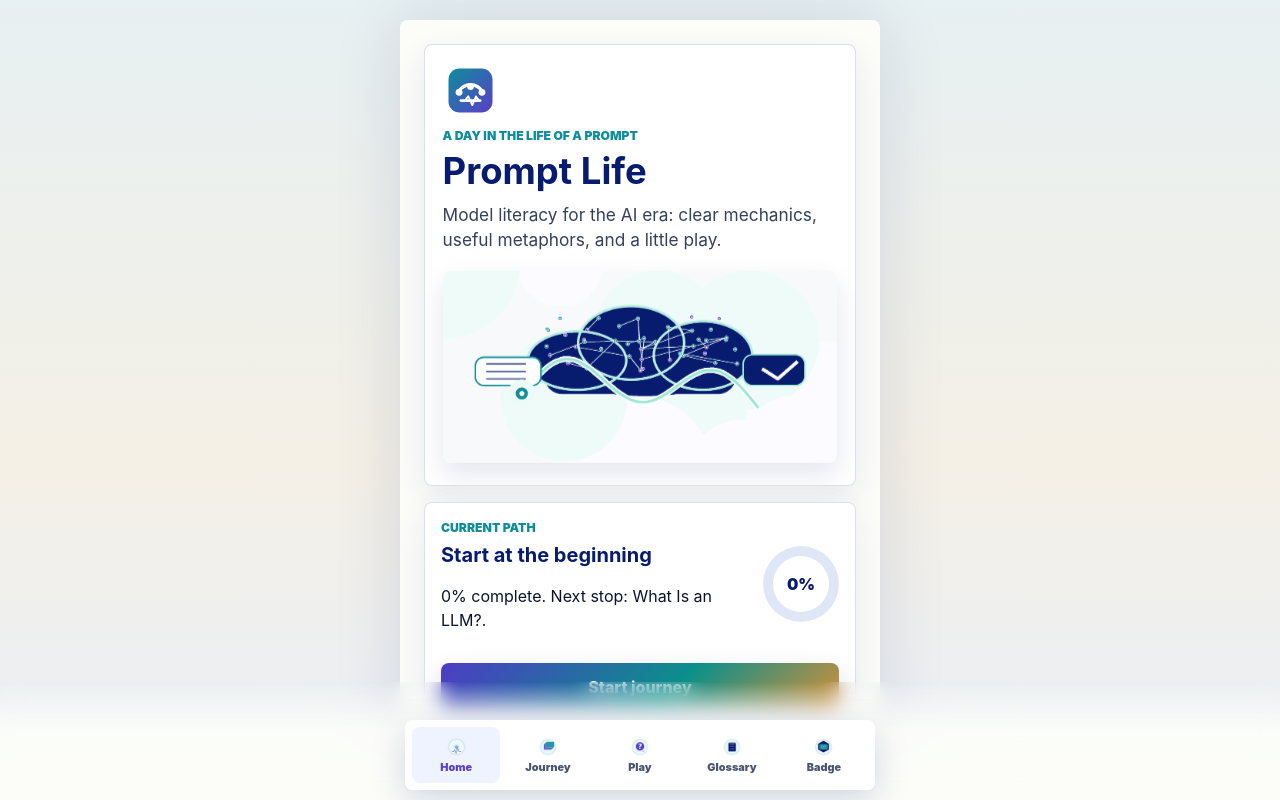
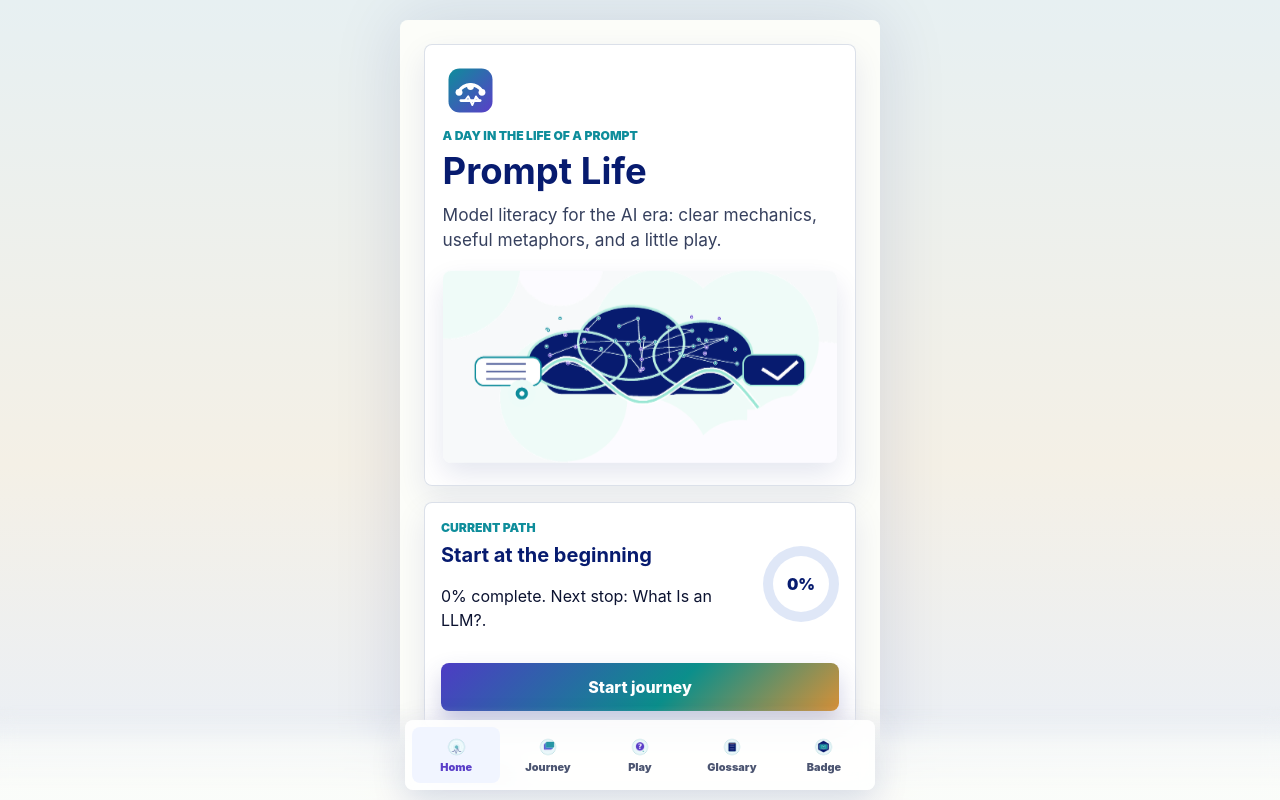
Before and after one commit to KevinHegg/promptlife, a React (Vite) app: page / in a window 1280 px wide. Built offline with nearby package versions, Linux system fonts and the light colour scheme.

Commit message:
Polish bottom navbar blur

```diff
--- a/src/main.tsx
+++ b/src/main.tsx
@@ -29,7 +29,7 @@ import './styles/global.css'
 const BASE = import.meta.env.BASE_URL.replace(/\/$/, '')
 const ASSET = `${BASE}/assets/promptlife`
 // Bump this for each shipped app change; the Badge screen displays it under Start over.
-const APP_VERSION = '0.6.0'
+const APP_VERSION = '0.6.1'
 const STORAGE_KEYS = {
   lastLocation: 'promptlife:v1:lastLocation',
   lessonId: 'promptlife:v1:lessonId',
--- a/src/styles/global.css
+++ b/src/styles/global.css
@@ -2951,16 +2951,23 @@ p {
   right: 0;
   bottom: 0;
   z-index: 15;
-  height: calc(7.4rem + env(safe-area-inset-bottom));
+  height: calc(6.65rem + env(safe-area-inset-bottom));
   pointer-events: none;
+  overflow: hidden;
 }
 
 .bottom-nav-layer::before {
   content: "";
   position: absolute;
-  inset: 0;
-  background: linear-gradient(180deg, rgba(252, 253, 249, 0), rgba(252, 253, 249, 0.94) 42%, rgba(252, 253, 249, 0.99));
-  backdrop-filter: blur(10px);
+  left: 0;
+  right: 0;
+  top: 0.7rem;
+  bottom: -1.75rem;
+  background: linear-gradient(180deg, rgba(252, 253, 249, 0), rgba(252, 253, 249, 0.64) 32%, rgba(252, 253, 249, 0.9) 70%);
+  backdrop-filter: blur(8px);
+  -webkit-backdrop-filter: blur(8px);
+  mask-image: linear-gradient(180deg, transparent 0, black 34%, black 100%);
+  -webkit-mask-image: linear-gradient(180deg, transparent 0, black 34%, black 100%);
 }
 
 .bottom-nav {
@@ -2974,9 +2981,10 @@ p {
   gap: 0.25rem;
   padding: 0.45rem;
   border-radius: 8px;
-  background: rgba(255, 255, 255, 0.94);
-  box-shadow: 0 10px 35px rgba(7, 27, 111, 0.18);
-  backdrop-filter: blur(12px);
+  background: rgba(255, 255, 255, 0.82);
+  box-shadow: 0 10px 34px rgba(7, 27, 111, 0.15);
+  backdrop-filter: blur(9px) saturate(1.06);
+  -webkit-backdrop-filter: blur(9px) saturate(1.06);
   pointer-events: auto;
 }
 
@@ -2993,7 +3001,7 @@ p {
 }
 
 .bottom-nav button.active {
-  background: #eef3ff;
+  background: rgba(238, 243, 255, 0.82);
   color: var(--pl-purple);
 }
 
```
Also changed, not shown: 3 other files (tests, documents, lock files or other folders).
